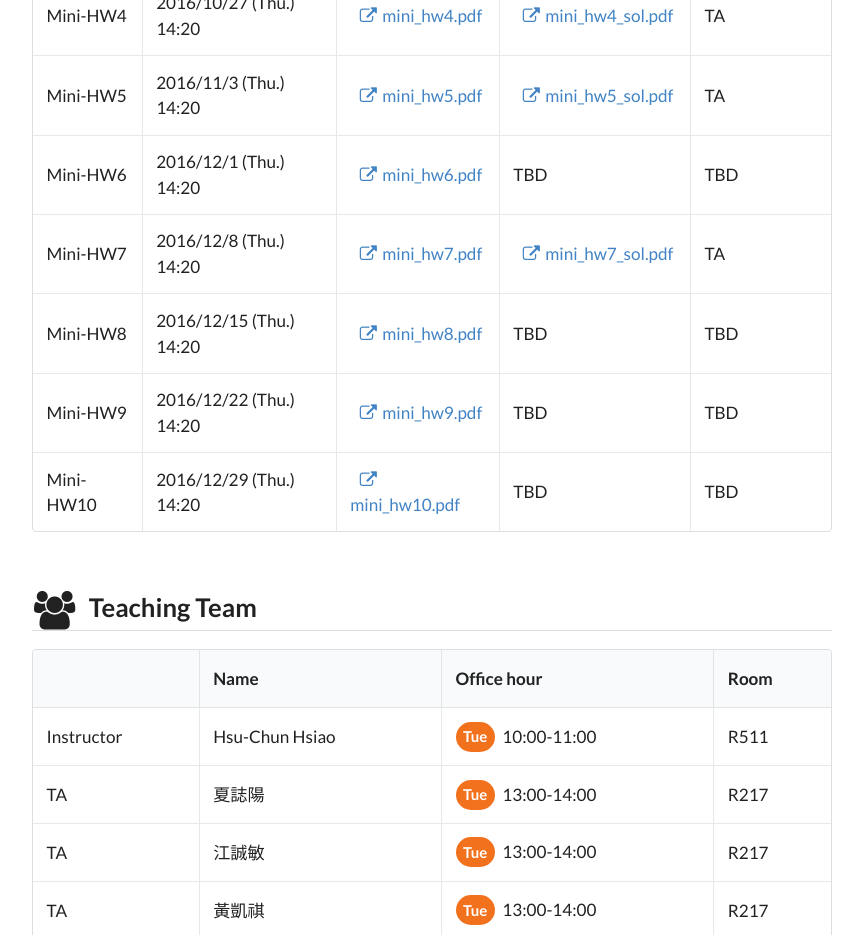
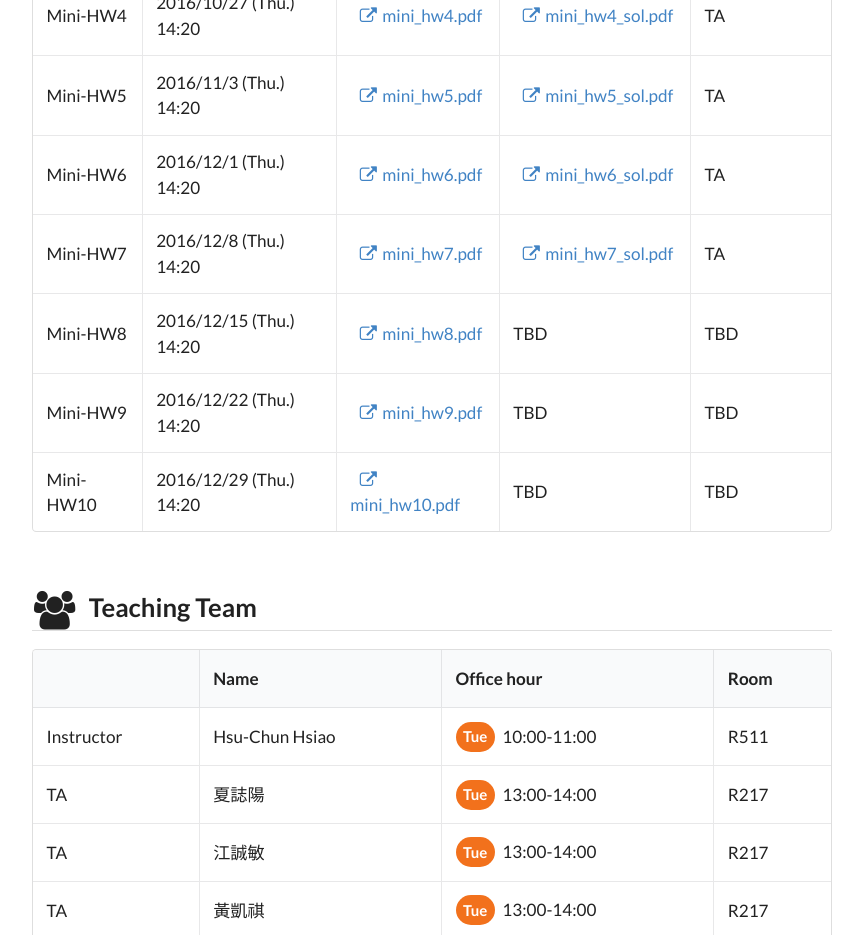
Before and after one commit to tzupengwang/ada2016-webpage, a website: page src/pug/index.pug in a window 1280 px wide. Shown: the part 3187-4122 px from the top of the page, without its empty margins (208-1071 px from the left). Drawn offline with nearby package versions, Linux system fonts and the light colour scheme; files that its build step writes are made by us from their sources; files whose address does not match are found by name; a web font is replaced by a local one.

Commit message:
add the solution of mini hw6

```diff
--- a/src/pug/homework.pug
+++ b/src/pug/homework.pug
@@ -134,8 +134,10 @@
         td 2016/12/1 (Thu.) 14:20
         td
             +alink('mini_hw6.pdf', 'https://www.dropbox.com/s/09cuofwglwxtdq2/mini_hw6.pdf?dl=1')
-        td TBD
-        td TBD
+        td
+            +alink('mini_hw6_sol.pdf', 'https://www.dropbox.com/s/fkm05lzpfvx5l96/mini_hw6_sol.pdf?dl=1')
+        td
+          | TA
       tr
         td Mini-HW7
         td 2016/12/8 (Thu.) 14:20
```
Also changed, not shown: index.html.
